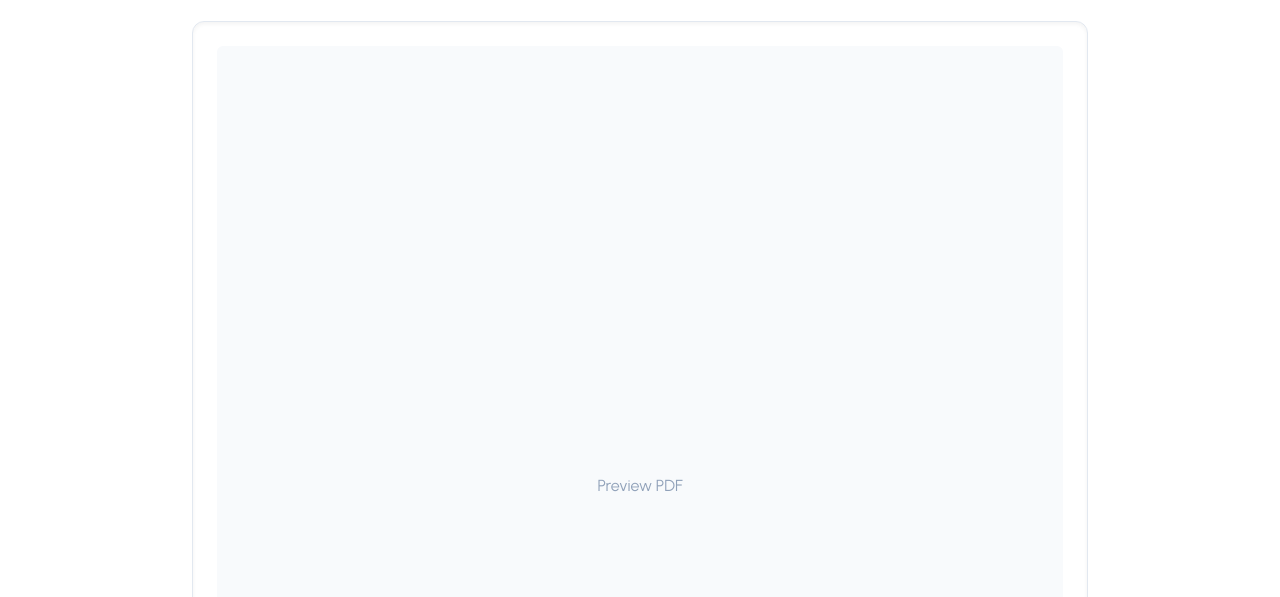
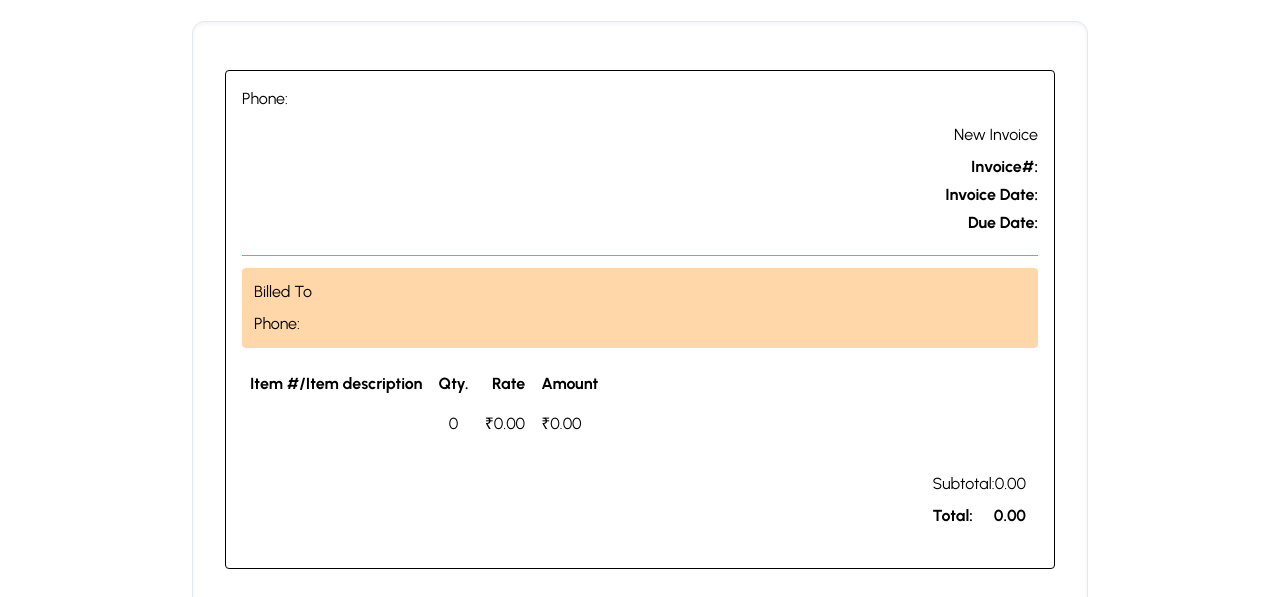
Before and after one commit to N1la69/Invoice-Generator, a React (Vite) app in the folder frontend/: page /preview in a window 1280 px wide. Shown: the part 203-800 px from the top of the page. Built offline with nearby package versions, Linux system fonts and the light colour scheme.

Commit message:
Template 1 format done

```diff
--- /dev/null
+++ b/frontend/src/components/InvoicePreview.jsx
@@ -0,0 +1,15 @@
+import { forwardRef } from "react";
+import { formatInvoiceData } from "../util/formatInvoiceData";
+import Template1 from "../templates/Template1/template1";
+
+const InvoicePreview = forwardRef(({ invoiceData, template }, ref) => {
+  const fromattedData = formatInvoiceData(invoiceData);
+
+  return (
+    <div ref={ref} className="container p-2 overflow-x-auto">
+      <Template1 data={fromattedData} />
+    </div>
+  );
+});
+
+export default InvoicePreview;
--- a/frontend/src/pages/PreviewPage.jsx
+++ b/frontend/src/pages/PreviewPage.jsx
@@ -1,10 +1,11 @@
 import { useContext, useRef } from "react";
 import { templates } from "../assets";
 import { AppContext } from "../context/AppContext";
+import InvoicePreview from "../components/InvoicePreview";
 
 const PreviewPage = () => {
   const previewRef = useRef();
-  const { selectedTemplate } = useContext(AppContext);
+  const { selectedTemplate, invoiceData } = useContext(AppContext);
 
   return (
     <div className="container mx-auto min-h-screen flex flex-col p-4 space-y-6">
@@ -52,9 +53,10 @@ const PreviewPage = () => {
           ref={previewRef}
           className="w-full max-w-4xl bg-white border border-slate-200 rounded-xl shadow-inner p-6"
         >
-          <div className="w-full min-h-[110vh] overflow-auto bg-slate-50 rounded-md flex items-center justify-center text-slate-400">
-            Preview PDF
-          </div>
+          <InvoicePreview
+            invoiceData={invoiceData}
+            template={selectedTemplate}
+          />
         </div>
       </div>
     </div>
--- /dev/null
+++ b/frontend/src/templates/Template1/Template1.jsx
@@ -0,0 +1,153 @@
+const Template1 = ({ data }) => {
+  return (
+    <div className="border rounded mx-auto my-4 px-4 py-3 w-full">
+      {/* HEADER */}
+      <div className="mb-4">
+        <div className="mb-3">
+          {data.companyLogo && (
+            <div className="mb-2">
+              <img src={data.companyLogo} alt="logo" width={98} />
+            </div>
+          )}
+          <h2 className="mb-1">{data.companyName}</h2>
+          <p className="mb-1">{data.companyAddress}</p>
+          <p className="mb-0">Phone: {data.companyPhone}</p>
+        </div>
+        <div className="text-start md:text-end">
+          <h1 className="mb-2">{data.title}</h1>
+          <div className="flex flex-col md:flex-row md:justify-end gap-2 md:gap-4">
+            <div className="">
+              <p className="mb-1">
+                <strong>Invoice#:</strong> {data.invoiceNumber}
+              </p>
+              <p className="mb-1">
+                <strong>Invoice Date:</strong> {data.invoiceDate}
+              </p>
+              <p className="mb-1">
+                <strong>Due Date:</strong> {data.paymentDate}
+              </p>
+            </div>
+          </div>
+        </div>
+      </div>
+
+      <hr className="my-3 border-orange-400" />
+
+      {/* BILLING */}
+      <div className="mb-4">
+        {data.shippingName && data.shippingPhone && data.shippingAddress && (
+          <div className="">
+            <div className="p-3 rounded bg-orange-200">
+              <h3 className="mb-2">Shipped To</h3>
+              <p className="mb-1">
+                <strong>{data.shippingName}</strong>
+              </p>
+              <p className="mb-1">{data.shippingAddress}</p>
+              <p className="mb-0">Phone: {data.shippingPhone}</p>
+            </div>
+          </div>
+        )}
+
+        <div className="">
+          <div className="p-3 rounded bg-orange-200">
+            <h3 className="mb-2">Billed To</h3>
+            <p className="mb-1">
+              <strong>{data.billingName}</strong>
+            </p>
+            <p className="mb-1">{data.billingAddress}</p>
+            <p className="mb-0">Phone: {data.billingPhone}</p>
+          </div>
+        </div>
+      </div>
+
+      {/* ITEMS */}
+      <div className="mb-4">
+        <div className="">
+          <table className="">
+            <thead>
+              <tr>
+                <th className="p-2">Item #/Item description</th>
+                <th className="p-2 text-center">Qty.</th>
+                <th className="p-2 text-end">Rate</th>
+                <th className="p-2 text-end">Amount</th>
+              </tr>
+            </thead>
+            <tbody>
+              {data.items.map((item, index) => (
+                <tr key={index}>
+                  <td className="p-2">{item.name}</td>
+                  <td className="p-2 text-center">{Number(item.quantity)}</td>
+                  <td className="p-2 text-end">
+                    {data.currencySymbol}
+                    {Number(item.amount)?.toFixed(2)}
+                  </td>
+                  <td className="p-2">
+                    {data.currencySymbol}
+                    {(Number(item.quantity) * Number(item.amount)).toFixed(2)}
+                  </td>
+                </tr>
+              ))}
+            </tbody>
+          </table>
+        </div>
+      </div>
+
+      {/* TOTALS */}
+      <div className="mb-4">
+        <div className="flex justify-end">
+          <div className="p-3 max-w-[300px]">
+            <div className="flex justify-between mb-2">
+              <span>Subtotal:</span>
+              <span>{data.subtotal.toFixed(2)}</span>
+            </div>
+            {data.tax > 0 && (
+              <div className="flex justify-between mb-2">
+                <span>Tax ({data.tax}%)</span>
+                <span>{data.taxAmount.toFixed(2)}</span>
+              </div>
+            )}
+            <div className="flex justify-between font-bold">
+              <span>Total:</span>
+              <span>{data.total.toFixed(2)}</span>
+            </div>
+          </div>
+        </div>
+      </div>
+
+      {/* BANK ACC */}
+      {(data.accountName || data.accountNumber || data.accountIfscCode) && (
+        <div className="mt-4">
+          <h3 className="mb-2">Bank Account Details</h3>
+          {data.accountName && (
+            <p className="mb-1">
+              <strong>Account Holder: </strong>
+              {data.accountName}
+            </p>
+          )}
+          {data.accountNumber && (
+            <p className="mb-1">
+              <strong>Account Number: </strong>
+              {data.accountNumber}
+            </p>
+          )}
+          {data.accountIfscCode && (
+            <p className="mb-0">
+              <strong>IFSC Code: </strong>
+              {data.accountIfscCode}
+            </p>
+          )}
+        </div>
+      )}
+
+      {/* NOTES */}
+      {data.notes && (
+        <div className="mt-4">
+          <h3 className="mb-2">Remarks:</h3>
+          <p className="mb-0">{data.notes}</p>
+        </div>
+      )}
+    </div>
+  );
+};
+
+export default Template1;
--- /dev/null
+++ b/frontend/src/util/formatInvoiceData.js
@@ -0,0 +1,55 @@
+export const formatInvoiceData = (invoiceData) => {
+  const {
+    title,
+    company = {},
+    invoice = {},
+    account = {},
+    billing = {},
+    shipping = {},
+    tax = 0,
+    notes = "",
+    items = [],
+    logo = "",
+  } = invoiceData || {};
+
+  const currencySymbol = "₹";
+  const subtotal = items.reduce(
+    (sum, item) => sum + (item.quantity * item.amount || 0),
+    0
+  );
+  const taxAmount = subtotal * (tax / 100);
+  const total = subtotal + taxAmount;
+
+  return {
+    title,
+
+    companyName: company.name || "",
+    companyAddress: company.address || "",
+    companyPhone: company.phone || "",
+    companyLogo: logo,
+
+    invoiceNumber: invoice.number || "",
+    invoiceDate: invoice.date || "",
+    paymentDate: invoice.dueDate || "",
+
+    accountName: account.name || "",
+    accountNumber: account.number || "",
+    accountIfscCode: account.ifsccode || "",
+
+    billingName: billing.name || "",
+    billingAddress: billing.address || "",
+    billingPhone: billing.phone || "",
+
+    shippingName: shipping.name || "",
+    shippingAddress: shipping.address || "",
+    shippingPhone: shipping.phone || "",
+
+    currencySymbol,
+    tax,
+    items,
+    notes,
+    subtotal,
+    taxAmount,
+    total,
+  };
+};
```
